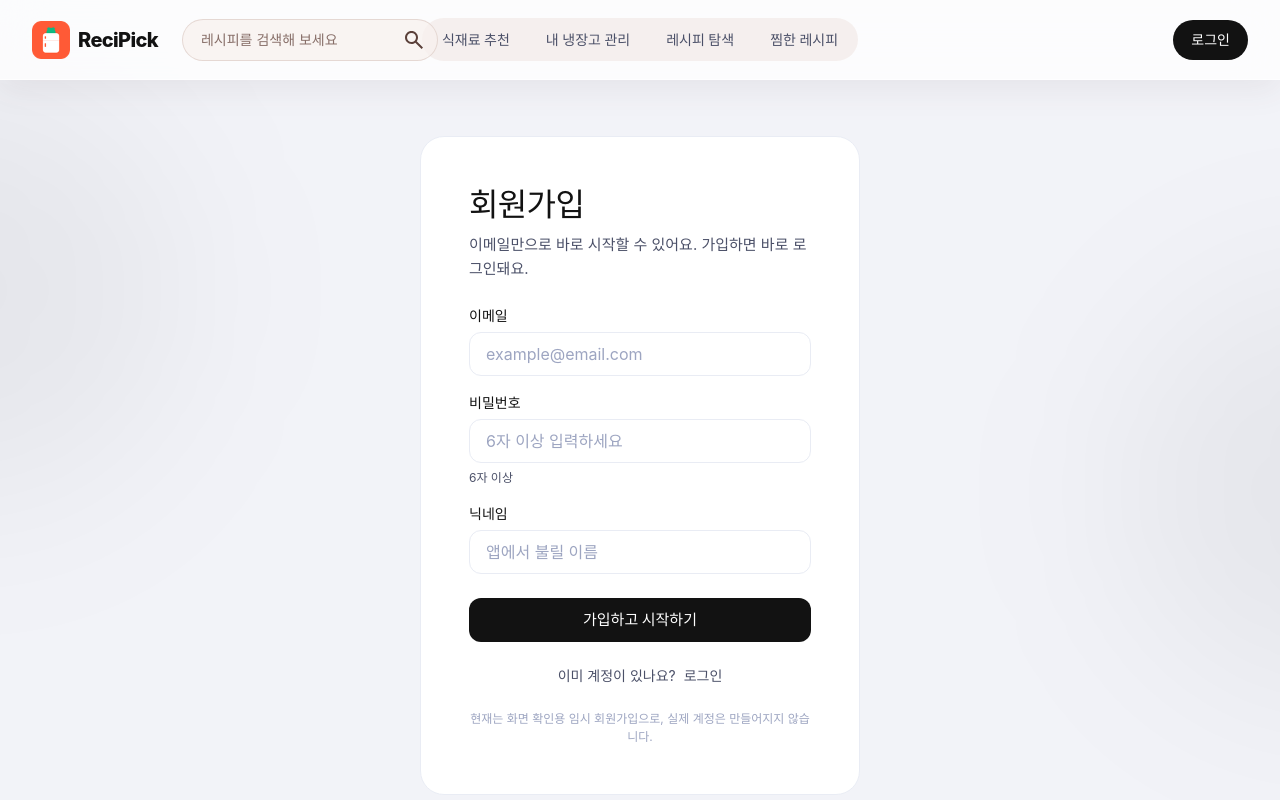
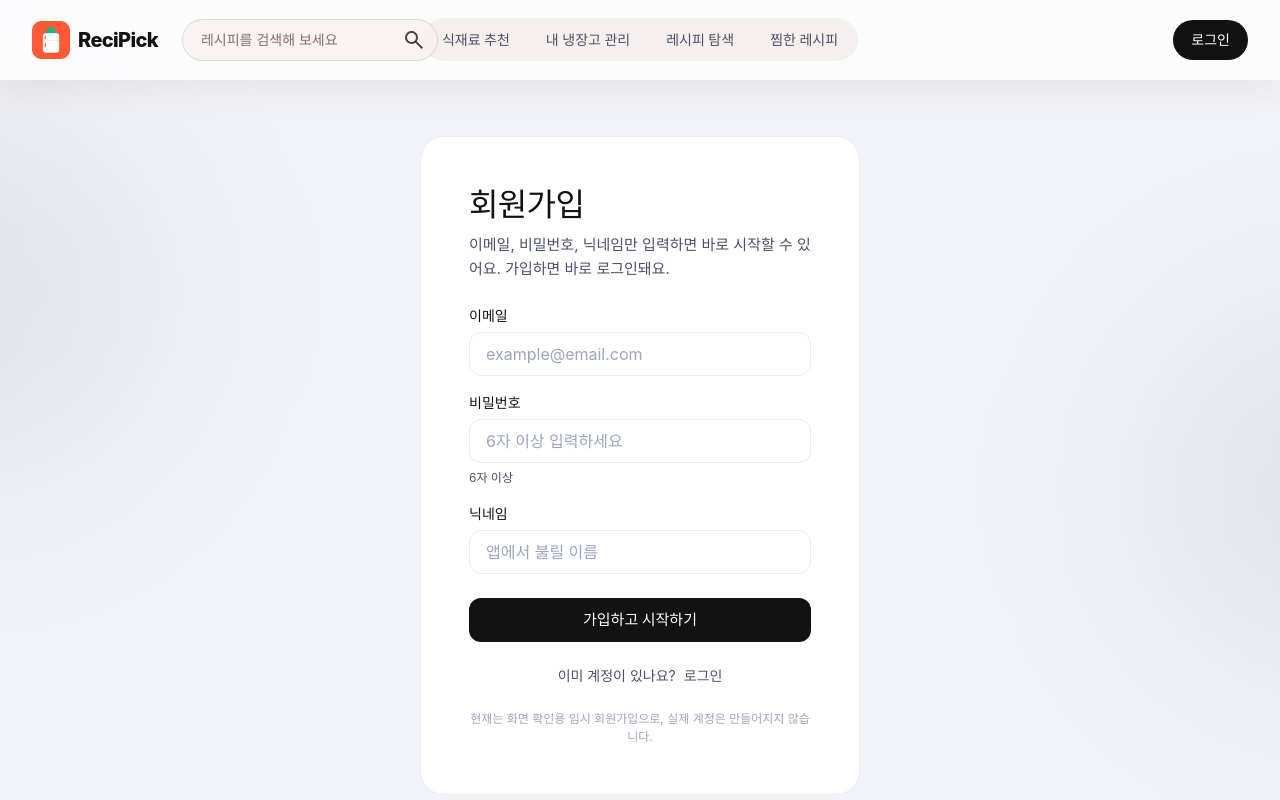
Before and after one commit to kite-pp/ReciPick, a React (Vite) app: page /signup in a window 1280 px wide. Shown: the top 800 px of the page. Built offline with nearby package versions, Linux system fonts and the light colour scheme; a web font is replaced by a local one.

Commit message:
fix: 회원가입 안내 문구를 실제 입력 항목에 맞게 수정

```diff
--- a/src/pages/SignupPage.jsx
+++ b/src/pages/SignupPage.jsx
@@ -66,7 +66,7 @@ function SignupPage() {
             회원가입
           </h1>
           <p className={styles.subtitle}>
-            이메일만으로 바로 시작할 수 있어요. 가입하면 바로 로그인돼요.
+            이메일, 비밀번호, 닉네임만 입력하면 바로 시작할 수 있어요. 가입하면 바로 로그인돼요.
           </p>
         </header>
 
```
